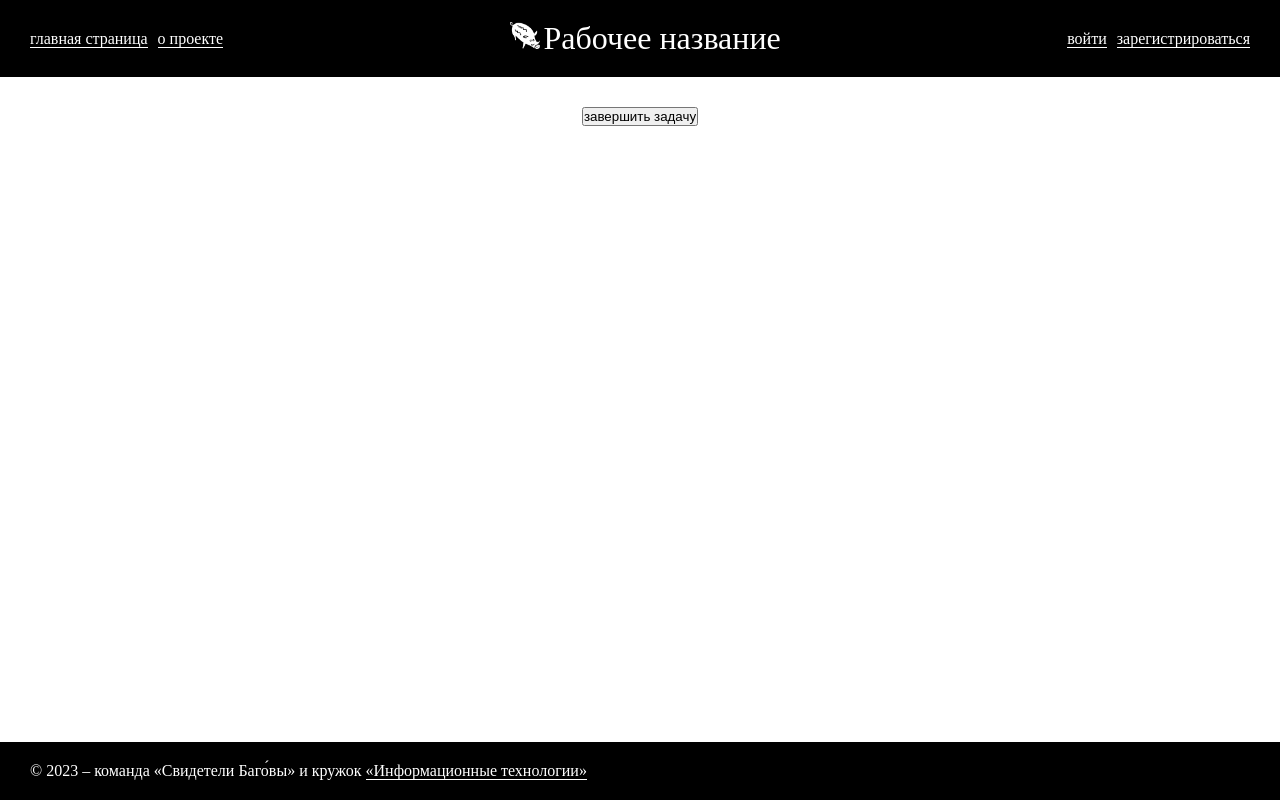
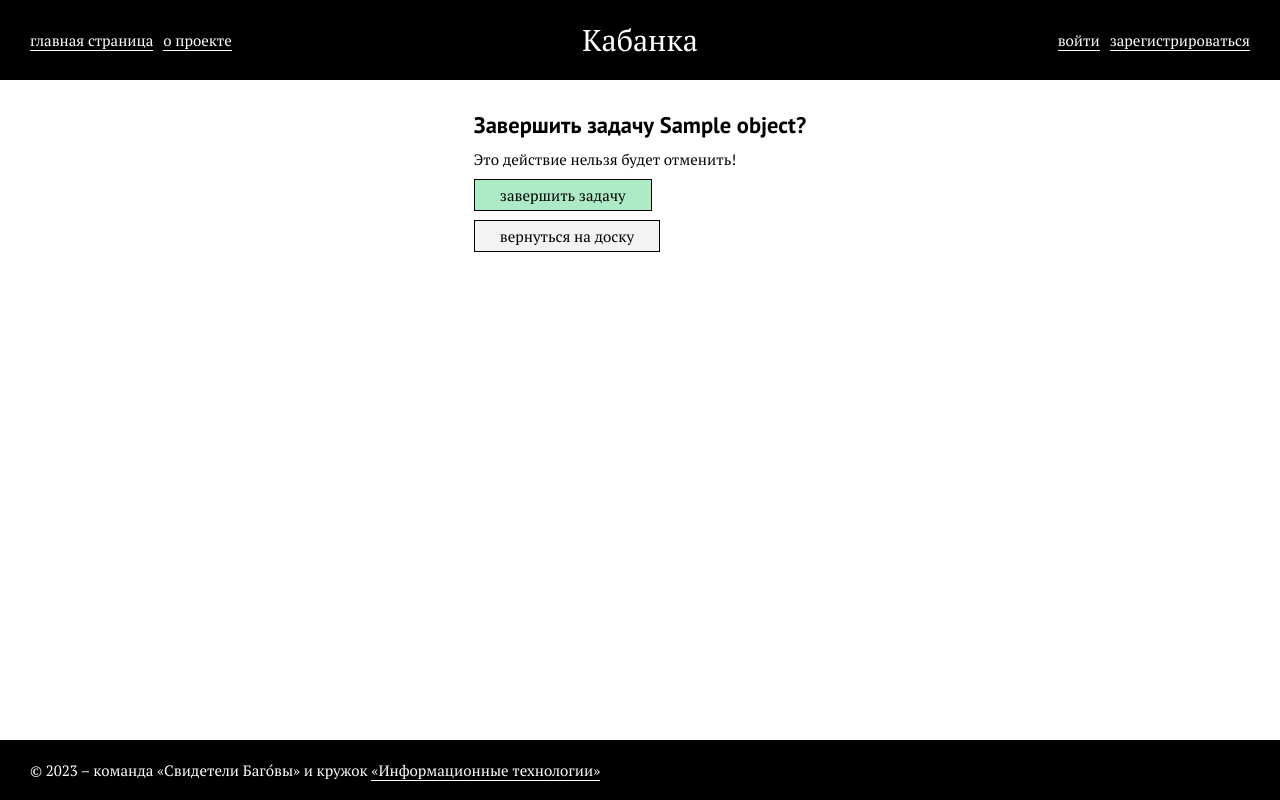
Before and after one commit to it-ddt/kanban, a Django app: template templates/kanban/task_complete.html in a window 1280 px wide. Run offline with Django 3.2, Linux system fonts and the light colour scheme; the template is opened without the code that fills it: most values are stand-ins (such as "Sample title", 1, 10 or a date in 2020).

Commit message:
Полировка темплейтов + стили

```diff
--- a/static/css/style.css
+++ b/static/css/style.css
@@ -1,7 +1,31 @@
+html {
+    font-size: 15px;
+}
+
 * {
     margin: 0;
     padding: 0;
     box-sizing: border-box;
+    font-family: 'PT Serif', serif;
+    font-size: 1rem;
+}
+
+h1 {
+    font-family: 'PT Sans', sans-serif;
+    font-weight: bold;
+    font-size: 2rem;
+}
+
+h2 {
+    font-family: 'PT Sans', sans-serif;
+    font-weight: bold;
+    font-size: 1.5rem;
+}
+
+h3 {
+    font-family: 'PT Sans', sans-serif;
+    font-weight: bold;
+    font-size: 1.3rem;
 }
 
 .page_container {
@@ -18,6 +42,11 @@
     gap: 15px;
     justify-content: space-between;
     align-items: center;
+}
+
+.header-container > *{
+    flex-grow: 1;
+    flex-basis: 0;
 }
 
 .header-list {
@@ -38,6 +67,10 @@
     filter: invert();
 }
 
+.logo-container {
+    text-align: center;
+}
+
 .logo-container a {
     text-decoration: none;
 }
@@ -47,13 +80,28 @@
     font-size: 2rem;
 }
 
+.user-container {
+    display: flex;
+    justify-content: flex-end;
+}
+
 .main-container {
     padding: 30px;
     height: 100%;
     display: flex;
     flex-direction: column;
     align-items: center;
+    background-repeat: no-repeat;
+    background-size: cover;
+    background-position: bottom;
 }
+
+ .main-item {
+    display: flex;
+    flex-direction: column;
+    align-items: flex-start;
+    gap: 15px;
+ }
 
 .kanbans-section:not(:last-child) {
     margin-bottom: 30px;
@@ -61,12 +109,106 @@
 
 .kanbans-list {
     list-style-type: none;
+    max-width: 900px;
+}
+
+.kanbans-title {
+    margin-bottom: 15px;
+}
+
+.kanban-owner {
+    margin-bottom: 20px;
+}
+
+.page-controls {
+    align-self: center;
+    display: flex;
+    justify-content: center;
+    gap: 10px;
 }
 
 .tasks-container {
     display: grid;
     grid-template-columns: repeat(4, 1fr);
     grid-gap: 15px;
+    margin-bottom: 20px;
+}
+
+.tasks-item {
+    border: 1px solid #000;
+    padding: 15px;
+}
+
+.tasks-category-title {
+    margin-bottom: 15px;
+}
+
+.tasks-list {
+    list-style-type: none;
+}
+
+.tasks-list li:not(:last-child) {
+    margin-bottom: 20px;
+}
+
+.task-title {
+    align-self: center;
+}
+
+.task-controls {
+    display: flex;
+    gap: 10px;
+    margin: 2px 0;
+}
+
+.task-description {
+    max-width: 900px;
+    margin-bottom: 15px;
+}
+
+.task-form {
+    display: flex;
+    flex-direction: column;
+    gap: 10px;
+}
+
+.form-button {
+    border: 1px solid #000;
+    background-color: #F2F4F4;
+    padding: 5px 25px;
+    align-self: flex-start;
+}
+
+.link-button {
+    color: #000;
+    background-color: #F2F4F4;
+    border: 1px solid #000;
+    padding: 5px 25px;
+    text-decoration: none;
+}
+
+.button--yellow {
+    background-color: hsl(48, 89%, 80%);
+}
+
+.button--red {
+    background-color: hsl(6, 78%, 83%);
+}
+
+.button--green {
+    background-color: hsl(145, 61%, 80%);
+}
+
+.task-active {
+    background-color: hsl(48, 89%, 80%);
+}
+
+.task-completed {
+    background-color: hsl(145, 61%, 80%);
+}
+
+.task-overdue {
+    background-color: hsl(6, 78%, 83%);
 }
 
 .footer-container {
--- a/templates/kanban/base.html
+++ b/templates/kanban/base.html
@@ -7,6 +7,9 @@
     <meta http-equiv="X-UA-Compatible" content="IE=edge">
     <meta name="viewport" content="width=device-width, initial-scale=1.0">
     <title>Канбан</title>
+    <link rel="preconnect" href="https://fonts.googleapis.com">
+    <link rel="preconnect" href="https://fonts.gstatic.com" crossorigin>
+    <link href="https://fonts.googleapis.com/css2?family=PT+Sans:wght@700&family=PT+Serif&display=swap" rel="stylesheet">
     <link rel="shortcut icon" type="image/png" href="{% static 'img/favicon.ico' %}"/>
     <link rel="stylesheet" href="{% static 'css/style.css' %}">
 </head>
@@ -33,14 +36,11 @@
 
             <div class="logo-container">
                 <a class="logo-item" href="{% url 'kanban:index' %}">
-                    <img class="logo-img" src="{% static 'img/logo.png' %}" alt="Кабан!">
-                </a>
-                <a class="logo-item" href="{% url 'kanban:index' %}">
-                    <span class="logo-text">Рабочее название</span>
+                    <span class="logo-text">Кабанка</span>
                 </a>
             </div>
 
-            <div class="user_container">
+            <div class="user-container">
                 <ul class="header-list">
                     {% if user.is_authenticated %}
                     <li class="header-list-item">
--- a/templates/kanban/task_complete.html
+++ b/templates/kanban/task_complete.html
@@ -1,9 +1,14 @@
 {% extends "kanban/base.html" %}
 
 {% block content %}
-    <form action="" method="POST">
+<div class="main-item">
+    <form class="task-form" action="" method="POST">
         {% csrf_token %}
+        <h2>Завершить задачу {{ object.name }}?</h2>
+        <p>Это действие нельзя будет отменить!</p>
         {{ form.as_p }}
-        <input type="submit" value="завершить задачу">
+        <input class="form-button button--green" type="submit" value="завершить задачу">
     </form>
+    <p><a class="link-button" href="{% url 'kanban:kanban_detail' pk=task.kanban.pk %}">вернуться на доску</a></p>
+</div>
 {% endblock %}
```
Also changed, not shown: forms.py (+4 -21 lines), templates/kanban/index.html (+6 -5 lines), templates/kanban/kanban_create.html (+8 -2 lines), templates/kanban/kanban_delete.html (+12 -5 lines), templates/kanban/kanban_detail.html (+27 -32 lines), templates/kanban/task_activate.html (+8 -4 lines), templates/kanban/task_create.html (+11 -5 lines), templates/kanban/task_delete.html (+11 -5 lines), templates/kanban/task_detail.html (+26 -13 lines), templates/kanban/user_login.html (+8 -5 lines), templates/kanban/user_signup.html (+8 -8 lines).
